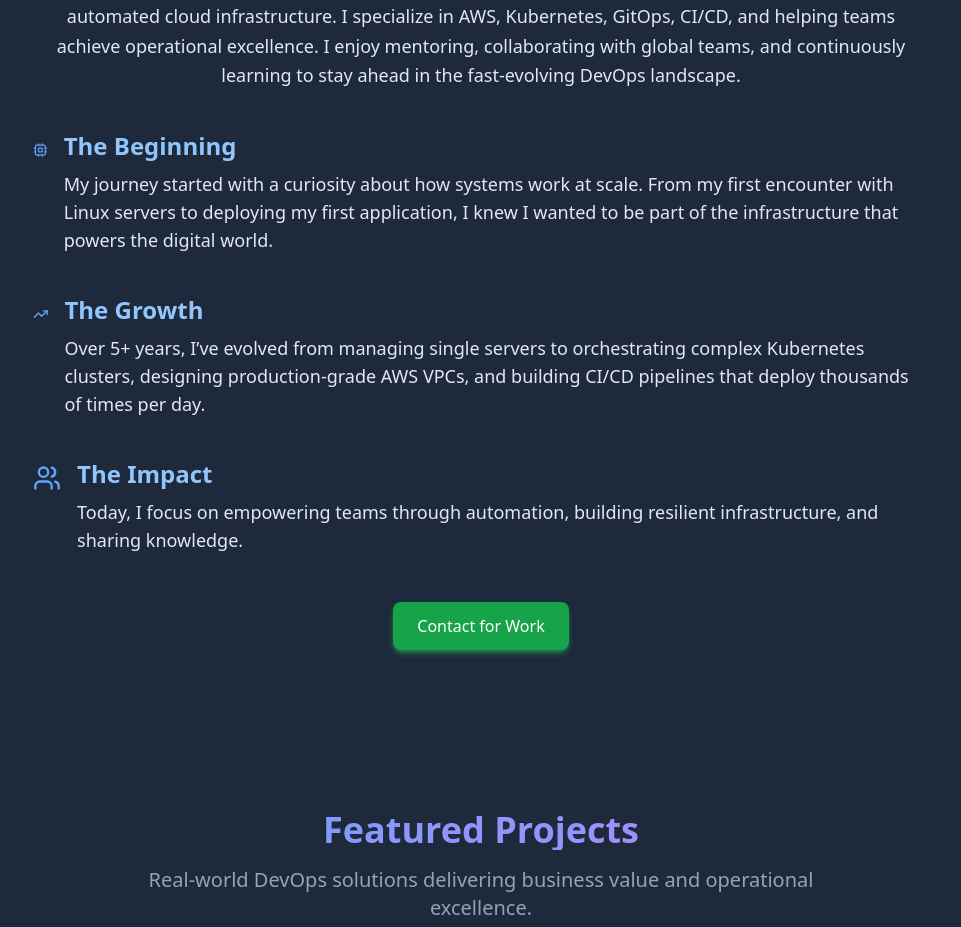
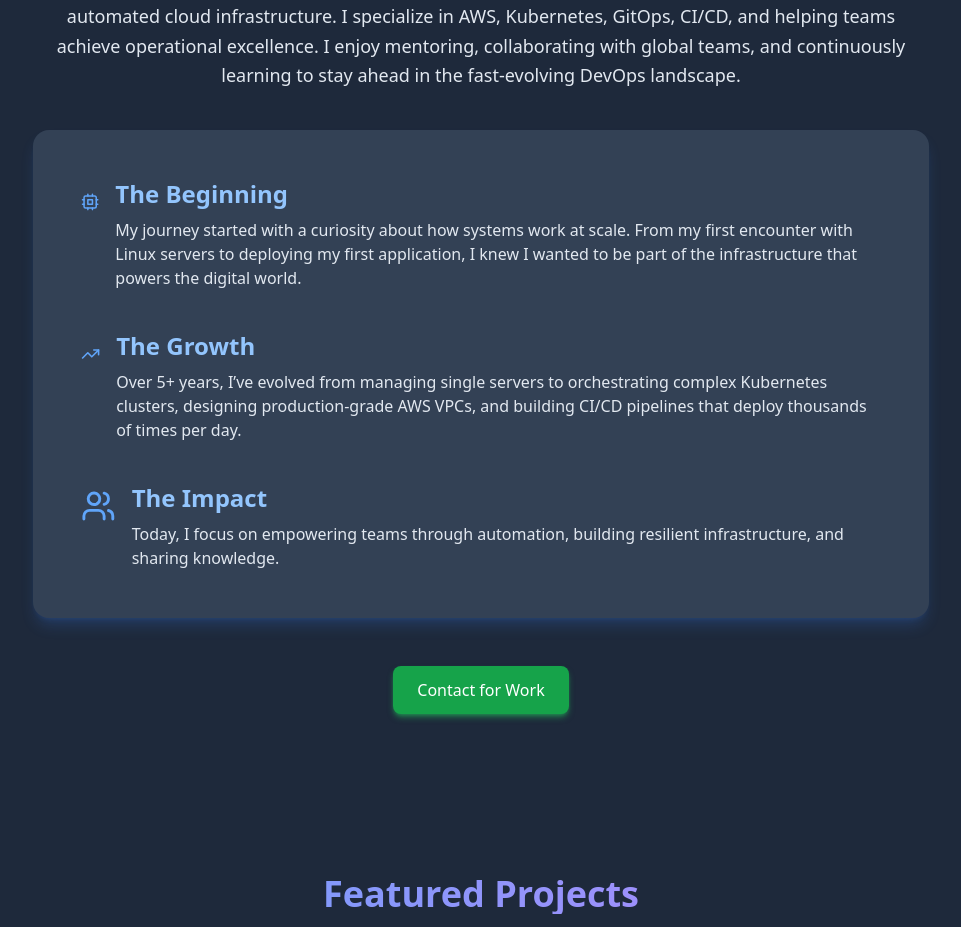
Before and after one commit to Levisngakop/porfolio-web-devops-engineer, a React (Vite) app: page / in a window 1280 px wide. Shown: the part 987-1914 px from the top of the page, without its empty margins (159-1120 px from the left). Built offline with nearby package versions, Linux system fonts and the light colour scheme.

Commit message:
display about

```diff
--- a/src/components/About.tsx
+++ b/src/components/About.tsx
@@ -1,5 +1,5 @@
 import React from 'react';
-import { Cpu, TrendingUp, Users } from 'lucide-react'; // Icons for each section
+import { Cpu, TrendingUp, Users } from 'lucide-react';
 
 const About: React.FC = () => {
   return (
@@ -14,14 +14,14 @@ const About: React.FC = () => {
           to stay ahead in the fast-evolving DevOps landscape.
         </p>
 
-        {/* Career Journey Section */}
-        <div className="space-y-10">
+        {/* Career Journey Section — Distinct Background */}
+        <div className="bg-slate-700 rounded-2xl p-8 md:p-12 shadow-lg shadow-blue-500/20 space-y-10">
           {/* The Beginning */}
           <div className="flex items-start space-x-4">
-            <Cpu className="w-8 h-8 text-blue-400 mt-1" />
+            <Cpu className="w-10 h-10 text-blue-400 mt-1" />
             <div>
               <h4 className="text-2xl font-semibold text-blue-300 mb-2">The Beginning</h4>
-              <p className="text-lg text-slate-200">
+              <p className="text-slate-200">
                 My journey started with a curiosity about how systems work at scale. From my first encounter with Linux
                 servers to deploying my first application, I knew I wanted to be part of the infrastructure that powers
                 the digital world.
@@ -31,10 +31,10 @@ const About: React.FC = () => {
 
           {/* The Growth */}
           <div className="flex items-start space-x-4">
-            <TrendingUp className="w-8 h-8 text-blue-400 mt-1" />
+            <TrendingUp className="w-10 h-10 text-blue-400 mt-1" />
             <div>
               <h4 className="text-2xl font-semibold text-blue-300 mb-2">The Growth</h4>
-              <p className="text-lg text-slate-200">
+              <p className="text-slate-200">
                 Over 5+ years, I’ve evolved from managing single servers to orchestrating complex Kubernetes clusters,
                 designing production-grade AWS VPCs, and building CI/CD pipelines that deploy thousands of times per day.
               </p>
@@ -43,10 +43,10 @@ const About: React.FC = () => {
 
           {/* The Impact */}
           <div className="flex items-start space-x-4">
-            <Users className="w-8 h-8 text-blue-400 mt-1" />
+            <Users className="w-10 h-10 text-blue-400 mt-1" />
             <div>
               <h4 className="text-2xl font-semibold text-blue-300 mb-2">The Impact</h4>
-              <p className="text-lg text-slate-200">
+              <p className="text-slate-200">
                 Today, I focus on empowering teams through automation, building resilient infrastructure, and sharing
                 knowledge.
               </p>
```
